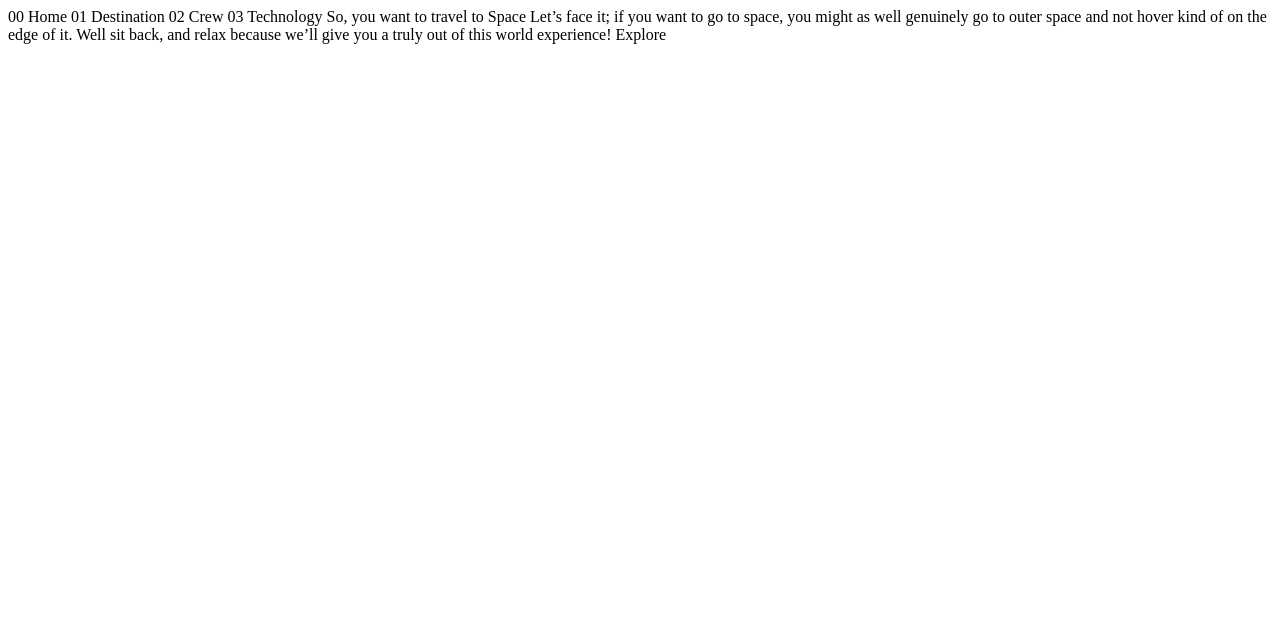
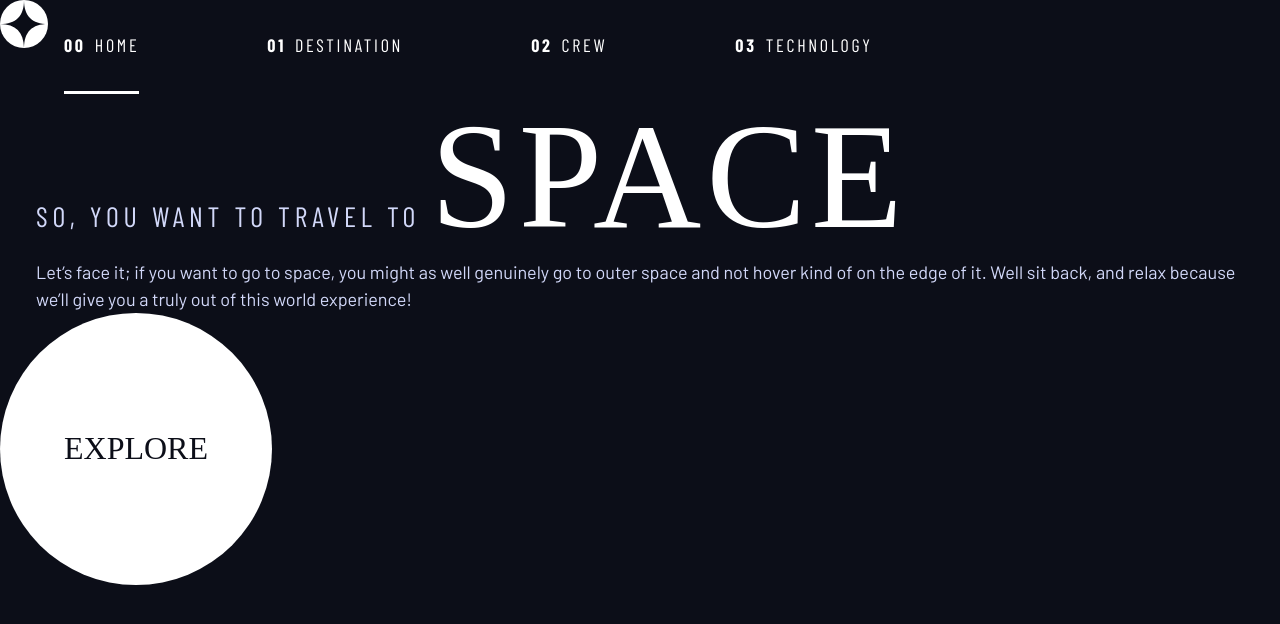
Before and after one commit to NitaLewska/space-tourism-multi-page-website, a plain HTML site: page index.html in a window 1280 px wide. Drawn offline with nearby package versions, Linux system fonts and the light colour scheme; a web font is replaced by a local one.

Commit message:
feat: add basic structure & styles to home.html

```diff
--- a/index.html
+++ b/index.html
@@ -14,23 +14,42 @@
   <link
     href="https://fonts.googleapis.com/css2?family=Barlow+Condensed:wght@400;700&family=Bellefair&family=Barlow:wght@400;700&display=swap"
     rel="stylesheet">
-
+  <link rel="stylesheet" href="index.css">
 </head>
 
 <body>
+  <header class="primary-header flex">
+    <div>
+      <img src="assets/shared/logo.svg" alt="space tourism logo" class="logo">
+    </div>
+    <nav>
+      <ul class="primary-navigation underline-indicators flex">
+        <li class="active"><a class="ff-sans-cond uppercase text-white letter-spacing-2"
+            href="index.html"><span>00</span>Home</a>
+        <li><a class="ff-sans-cond uppercase text-white letter-spacing-2"
+            href="destination.html"><span>01</span>Destination</a>
+        <li><a class="ff-sans-cond uppercase text-white letter-spacing-2" href="crew.html"><span>02</span>Crew</a>
+        <li><a class="ff-sans-cond uppercase text-white letter-spacing-2"
+            href="technology.html"><span>03</span>Technology</a>
+      </ul>
+    </nav>
+  </header>
+  <div class="container">
+    <h1 class="uppercase fs-500 ff-sans-cond text-accent letter-spacing-1">So, you want to travel to
+      <span class="fs-900 ff-serif text-white">Space</span>
+    </h1>
+    <p class="ff-sans-normal text-accent">Let’s face it; if you want to go to space, you might as well genuinely go to
+      outer space and not hover kind of on the edge of it. Well sit back, and relax
+      because we’ll give you a truly out of this world experience!</p>
+  </div>
 
-  00 Home
-  01 Destination
-  02 Crew
-  03 Technology
+  <a href="#" class="large-button uppercase ff-serif fs-600 text-dark bg-white">Explore</a>
 
-  So, you want to travel to
-  Space
-  Let’s face it; if you want to go to space, you might as well genuinely go to
-  outer space and not hover kind of on the edge of it. Well sit back, and relax
-  because we’ll give you a truly out of this world experience!
 
-  Explore
+
+
+
+
 
 </body>
 
```
